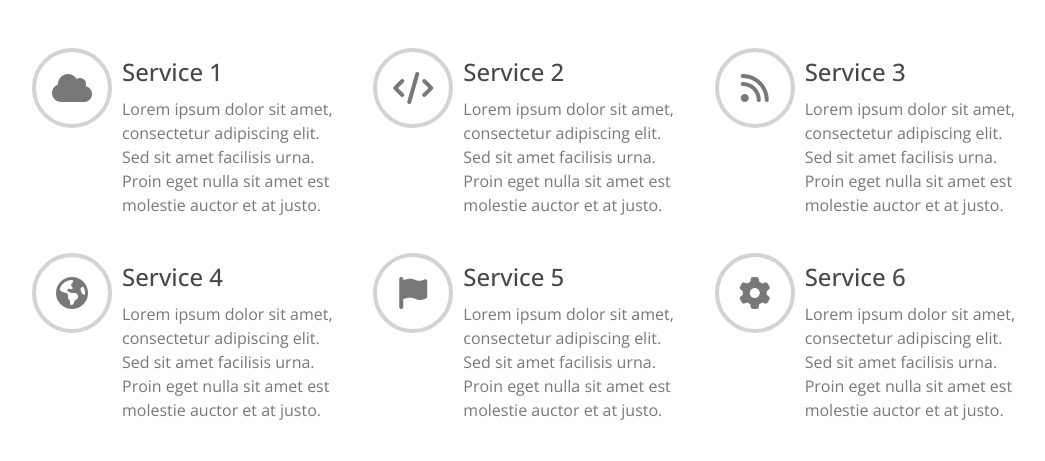
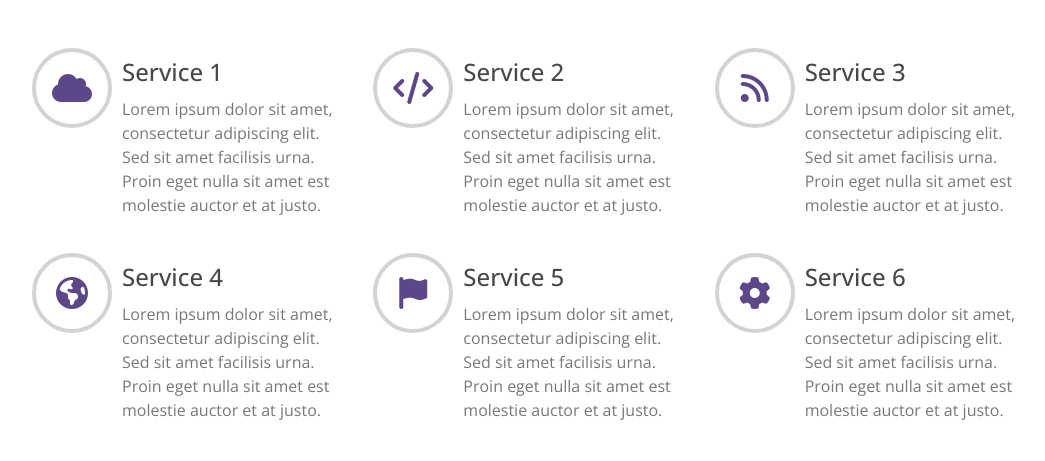
Before and after one commit to Elenaegr/groupsixlasalle, a website: page index.html in a window 1280 px wide. Shown: the whole page, without its empty margins (108-1153 px from the left). Drawn offline with nearby package versions, Linux system fonts and the light colour scheme.

Commit message:
Adding .service-icon i color

```diff
--- a/css/style.css
+++ b/css/style.css
@@ -226,6 +226,7 @@
 .service-icon i {
   margin: 0;
   padding: 0;
+  color: #5c4888;
 }
 
 .service-icon:hover i {
```
